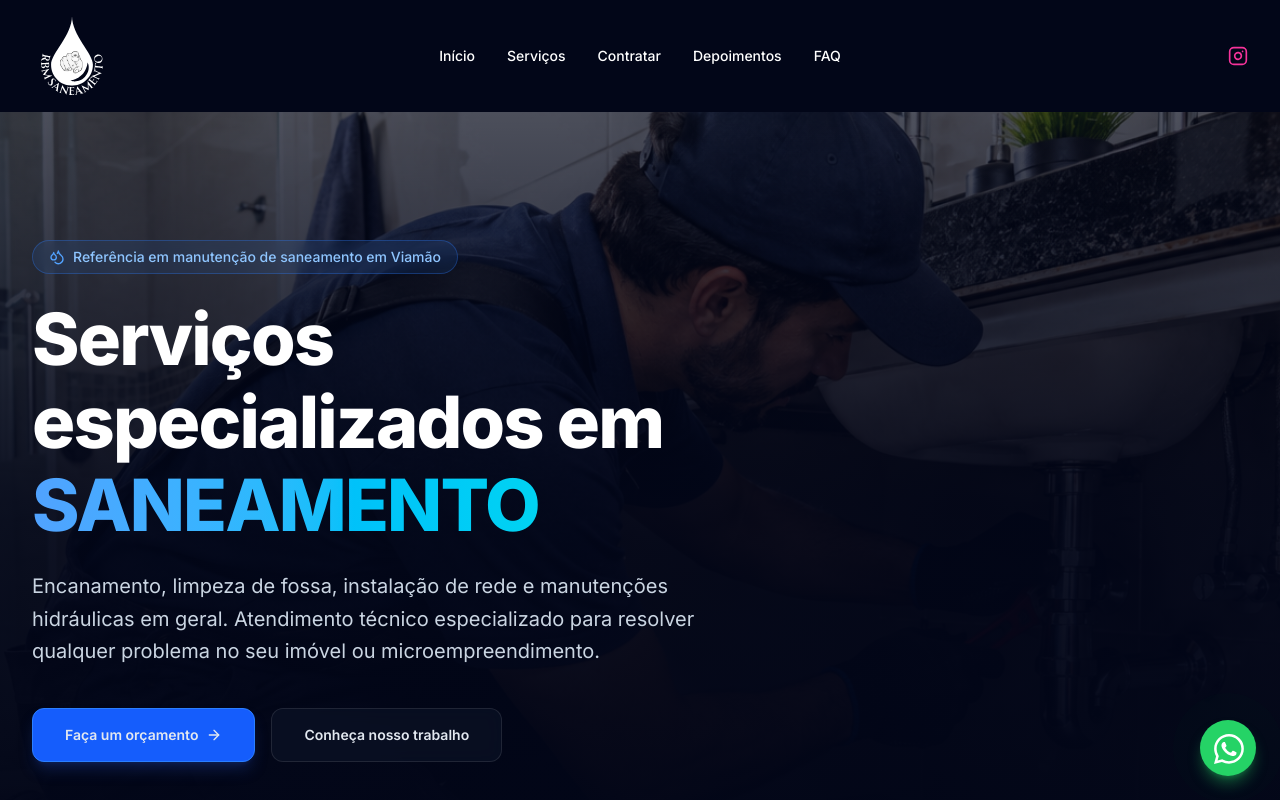
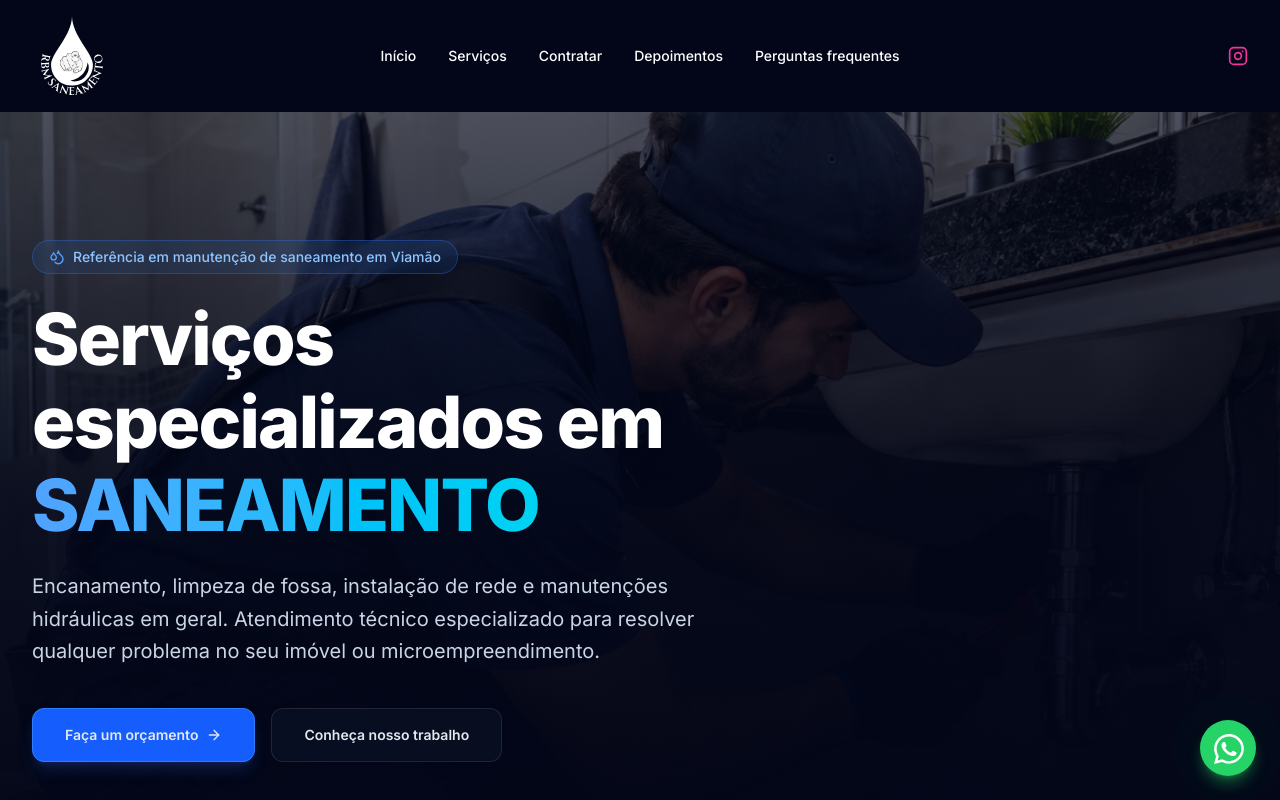
Before and after one commit to killxnov/rbm-saneamento, a Next.js app: page / in a window 1280 px wide. Shown: the top 800 px of the page. Built offline with nearby package versions, Linux system fonts and the light colour scheme.

Commit message:
pequenas alterações de texto no footer e navbar

```diff
--- a/src/components/layout/footer.tsx
+++ b/src/components/layout/footer.tsx
@@ -54,7 +54,7 @@ export function Footer() {
                 className="mt-0.5 size-4 shrink-0 text-blue-400"
                 aria-hidden="true"
               />
-              <span>Atendimento em todo o município de Viamão.</span>
+              <span>Atendimento em todo o município de Viamão/RS.</span>
             </div>
           </div>
 
--- a/src/components/layout/navbar.tsx
+++ b/src/components/layout/navbar.tsx
@@ -38,7 +38,7 @@ export function Navbar() {
     { name: "Serviços", href: "#servicos" },
     { name: "Contratar", href: "#contratar" },
     { name: "Depoimentos", href: "#depoimentos" },
-    { name: "FAQ", href: "#faq" },
+    { name: "Perguntas frequentes", href: "#faq" },
   ];
 
   const handleScrollTo = (e: React.MouseEvent<HTMLAnchorElement>, href: string) => {
```
